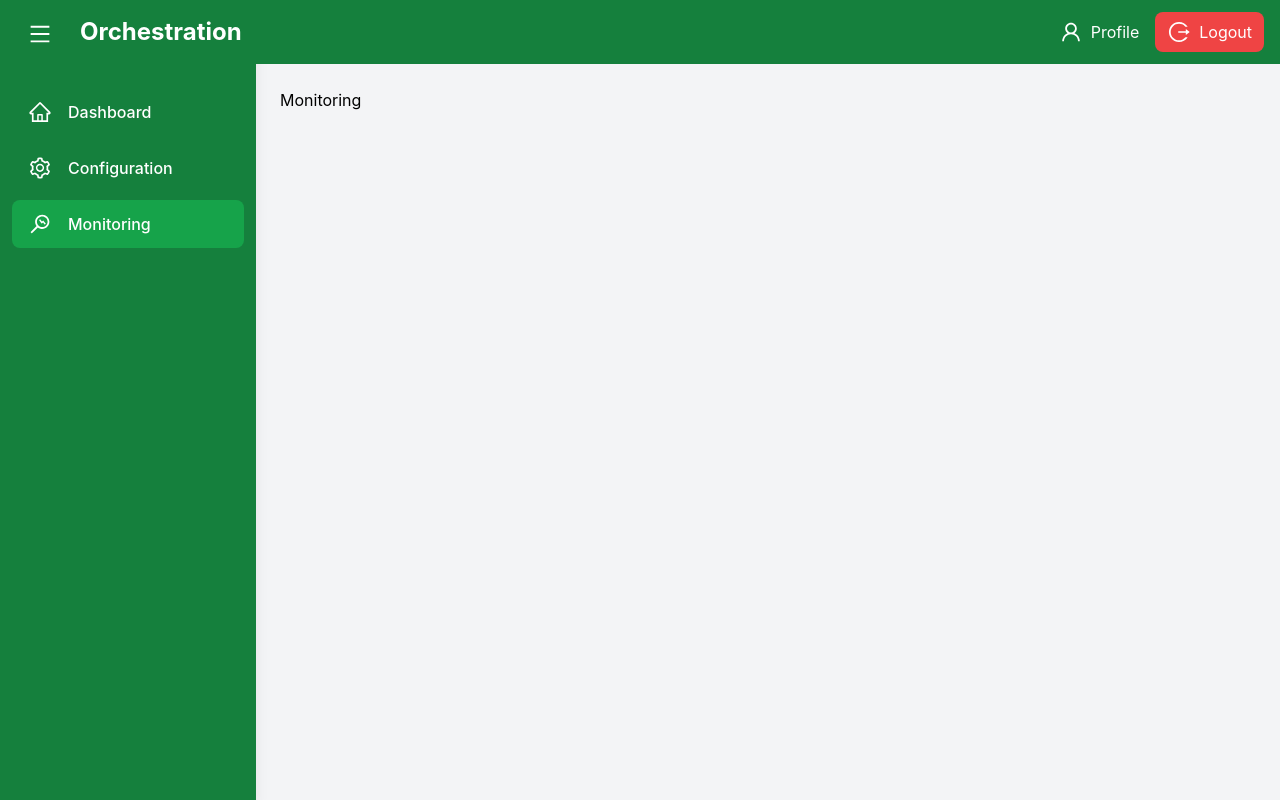
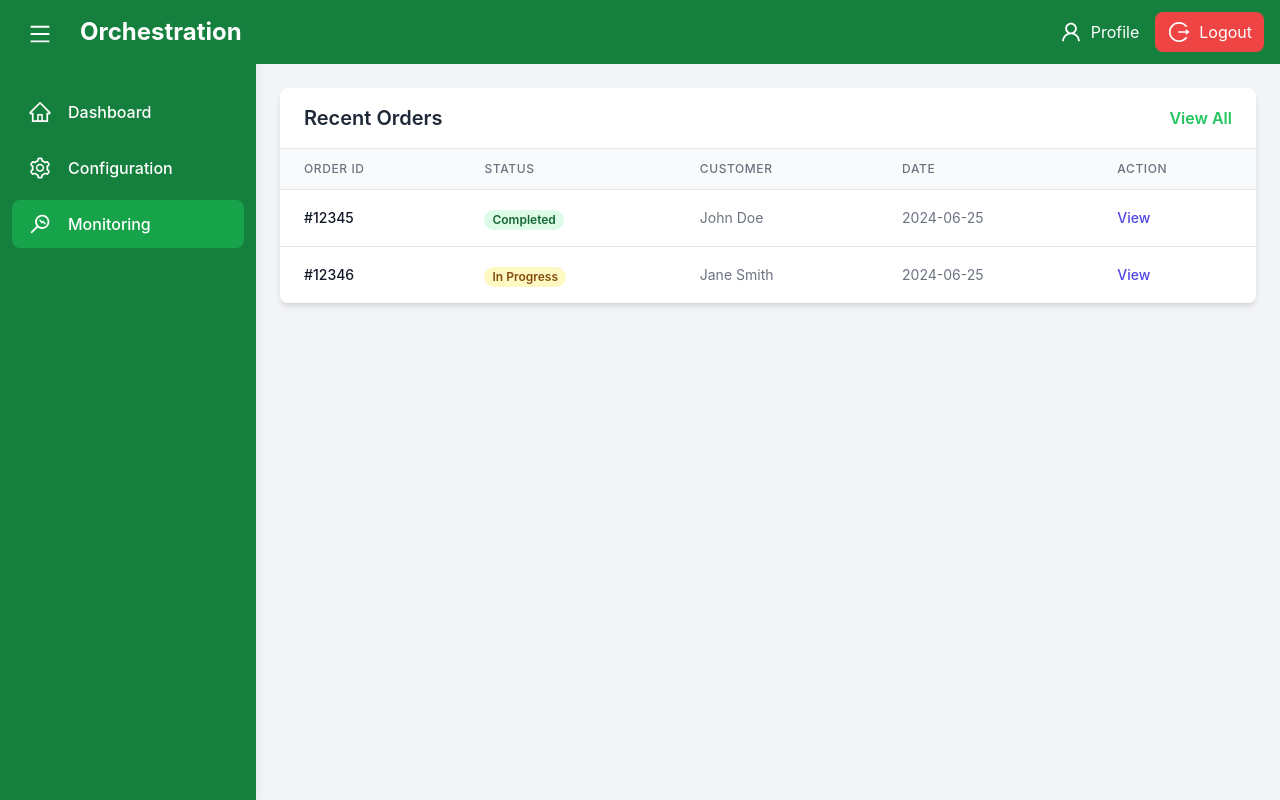
Before and after one commit to Gezaa/orches-app, a React (Create React App) app in the folder frontend/: page /monitoring in a window 1280 px wide. Built offline with nearby package versions, Linux system fonts and the light colour scheme.

Commit message:
feat : add new table monitoring

```diff
--- a/frontend/package.json
+++ b/frontend/package.json
@@ -5,6 +5,7 @@
   "dependencies": {
     "@fortawesome/free-solid-svg-icons": "^6.5.2",
     "@fortawesome/react-fontawesome": "^0.2.2",
+    "@material-tailwind/react": "^2.1.9",
     "@testing-library/jest-dom": "^5.17.0",
     "@testing-library/react": "^13.4.0",
     "@testing-library/user-event": "^13.5.0",
--- a/frontend/src/components/Monitoring.jsx
+++ b/frontend/src/components/Monitoring.jsx
@@ -1,7 +1,8 @@
 import React from 'react'
+import { Table } from './shared/Table'
 
 export default function Monitoring() {
   return (
-    <div>Monitoring</div>
+    <Table/>
   )
 }
--- /dev/null
+++ b/frontend/src/components/shared/Table.jsx
@@ -0,0 +1,56 @@
+import React from 'react';
+
+
+export function Table() {
+  return (
+    <div className="bg-white rounded-lg shadow-md overflow-hidden">
+                    <div className="px-6 py-4 border-b border-gray-200 flex justify-between items-center">
+                        <h2 className="text-xl font-semibold text-gray-800">Recent Orders</h2>
+                        <button className="text-green-500 hover:text-green-600 font-semibold transition duration-150 ease-in-out">
+                            View All
+                        </button>
+                    </div>
+                    <div className="overflow-x-auto">
+                        <table className="min-w-full divide-y divide-gray-200">
+                            <thead className="bg-gray-50">
+                                <tr>
+                                    <th className="px-6 py-3 text-left text-xs font-medium text-gray-500 uppercase tracking-wider">Order ID</th>
+                                    <th className="px-6 py-3 text-left text-xs font-medium text-gray-500 uppercase tracking-wider">Status</th>
+                                    <th className="px-6 py-3 text-left text-xs font-medium text-gray-500 uppercase tracking-wider">Customer</th>
+                                    <th className="px-6 py-3 text-left text-xs font-medium text-gray-500 uppercase tracking-wider">Date</th>
+                                    <th className="px-6 py-3 text-left text-xs font-medium text-gray-500 uppercase tracking-wider">Action</th>
+                                </tr>
+                            </thead>
+                            <tbody className="bg-white divide-y divide-gray-200">
+                                <tr>
+                                    <td className="px-6 py-4 whitespace-nowrap text-sm font-medium text-gray-900">#12345</td>
+                                    <td className="px-6 py-4 whitespace-nowrap">
+                                        <span className="px-2 inline-flex text-xs leading-5 font-semibold rounded-full bg-green-100 text-green-800">
+                                            Completed
+                                        </span>
+                                    </td>
+                                    <td className="px-6 py-4 whitespace-nowrap text-sm text-gray-500">John Doe</td>
+                                    <td className="px-6 py-4 whitespace-nowrap text-sm text-gray-500">2024-06-25</td>
+                                    <td className="px-6 py-4 whitespace-nowrap text-sm font-medium">
+                                        <a href="#" className="text-indigo-600 hover:text-indigo-900">View</a>
+                                    </td>
+                                </tr>
+                                <tr>
+                                    <td className="px-6 py-4 whitespace-nowrap text-sm font-medium text-gray-900">#12346</td>
+                                    <td className="px-6 py-4 whitespace-nowrap">
+                                        <span className="px-2 inline-flex text-xs leading-5 font-semibold rounded-full bg-yellow-100 text-yellow-800">
+                                            In Progress
+                                        </span>
+                                    </td>
+                                    <td className="px-6 py-4 whitespace-nowrap text-sm text-gray-500">Jane Smith</td>
+                                    <td className="px-6 py-4 whitespace-nowrap text-sm text-gray-500">2024-06-25</td>
+                                    <td className="px-6 py-4 whitespace-nowrap text-sm font-medium">
+                                        <a href="#" className="text-indigo-600 hover:text-indigo-900">View</a>
+                                    </td>
+                                </tr>
+                            </tbody>
+                        </table>
+                    </div>
+                </div>
+  );
+}
--- a/frontend/tailwind.config.js
+++ b/frontend/tailwind.config.js
@@ -1,3 +1,4 @@
+
 module.exports = {
   content: [
     "./src/**/*.{js,jsx,ts,tsx}",
@@ -6,4 +7,4 @@ module.exports = {
     extend: {},
   },
   plugins: [],
-}
+};
```
Also changed, not shown: 1 other file (tests, documents, lock files or other folders).
